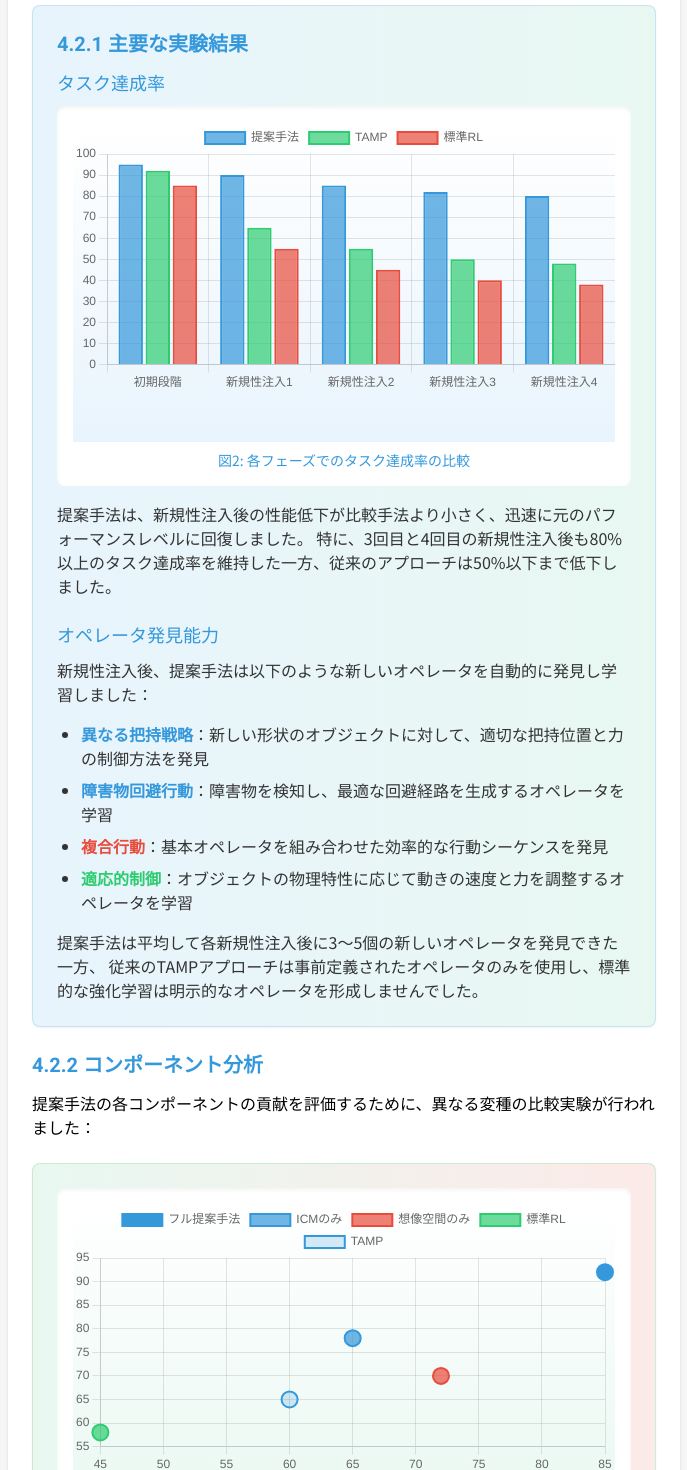
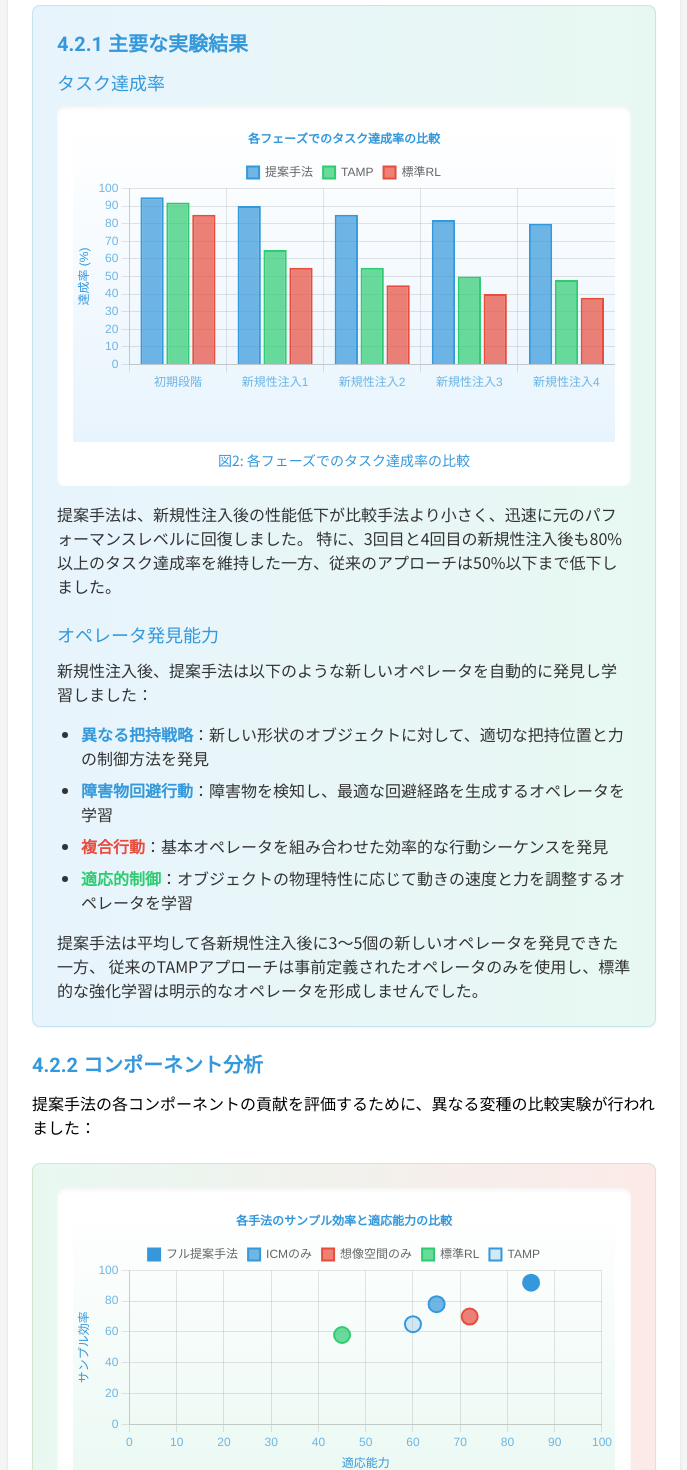
Before and after one commit to KyosukeIchikawa/ai_agent_articles, a Next.js app: page /experiments in a window 1280 px wide. Shown: the part 2340-3810 px from the top of the page, without its empty margins (296-983 px from the left). Built offline with nearby package versions, Linux system fonts and the light colour scheme.

Commit message:
スマートフォン環境でのグラフ表示の例外を修正

```diff
--- a/src/components/ResponsiveChart.js
+++ b/src/components/ResponsiveChart.js
@@ -1,27 +1,22 @@
 import React, { useEffect, useState } from 'react';
-import { Chart as ChartJS } from 'chart.js';
 
 /**
  * レスポンシブなチャートを表示するコンポーネント
  *
  * @param {Object} props
  * @param {React.ReactElement} props.chart - Chart.jsのコンポーネント (Bar, Line, Pieなど)
- * @param {Object} props.baseOptions - Chart.jsのオプション
  * @param {string} props.caption - チャートの説明キャプション
  * @param {string} props.captionColor - キャプションの色クラス名
  * @param {string} props.bgGradient - 背景グラデーションクラス (デフォルト: "from-white to-primary-light")
  */
 const ResponsiveChart = ({
   chart,
-  baseOptions,
   caption,
   captionColor = "text-primary",
   bgGradient = "from-white to-primary-light"
 }) => {
   // 画面サイズの状態
   const [isMobile, setIsMobile] = useState(false);
-  // チャートオプション
-  const [chartOptions, setChartOptions] = useState(baseOptions);
 
   // マウント時とリサイズ時に画面サイズを検出
   useEffect(() => {
@@ -42,71 +37,8 @@ const ResponsiveChart = ({
     };
   }, []);
 
-  // モバイル向けのチャートオプション調整
-  useEffect(() => {
-    if (isMobile) {
-      setChartOptions({
-        ...baseOptions,
-        maintainAspectRatio: false,
-        plugins: {
-          ...baseOptions.plugins,
-          legend: {
-            ...baseOptions.plugins?.legend,
-            position: 'bottom',
-            labels: {
-              boxWidth: 10,
-              padding: 10,
-              font: {
-                size: 10
-              }
-            }
-          },
-          title: {
-            ...baseOptions.plugins?.title,
-            font: {
-              ...(baseOptions.plugins?.title?.font || {}),
-              size: 12
-            }
-          }
-        },
-        scales: {
-          ...baseOptions.scales,
-          y: {
-            ...baseOptions.scales?.y,
-            ticks: {
-              ...(baseOptions.scales?.y?.ticks || {}),
-              font: {
-                size: 9
-              }
-            },
-            title: {
-              ...(baseOptions.scales?.y?.title || {}),
-              font: {
-                size: 10
-              }
-            }
-          },
-          x: {
-            ...baseOptions.scales?.x,
-            ticks: {
-              ...(baseOptions.scales?.x?.ticks || {}),
-              font: {
-                size: 9
-              }
-            },
-            title: {
-              ...(baseOptions.scales?.x?.title || {}),
-              font: {
-                size: 10
-              }
-            }
-          }
-        }
-      });
-    } else {
-      setChartOptions(baseOptions);
-    }
-  }, [baseOptions, isMobile]);
+  // chartがBooleanかどうかをチェック (エラー防止)
+  const isValidChart = chart && typeof chart !== 'boolean';
 
   return (
     <div className="flex justify-center">
@@ -115,8 +47,19 @@ const ResponsiveChart = ({
           className={`w-full bg-gradient-to-b ${bgGradient}`}
           style={{ height: isMobile ? '250px' : '320px' }}
         >
-          {/* Chart.jsのコンポーネントをクローンして新しいpropsを渡す */}
-          {React.cloneElement(chart, { options: chartOptions })}
+          {/* Chartが有効な場合のみレンダリング */}
+          {isValidChart && (
+            <div className="h-full w-full">
+              {chart}
+            </div>
+          )}
+
+          {/* チャートが無効な場合のフォールバック表示 */}
+          {!isValidChart && (
+            <div className="h-full w-full flex items-center justify-center">
+              <p className="text-primary">グラフを読み込めませんでした</p>
+            </div>
+          )}
         </div>
         {caption && (
           <p className={`text-sm ${captionColor} mt-2 text-center`}>
--- a/src/pages/experiments/index.js
+++ b/src/pages/experiments/index.js
@@ -453,7 +453,32 @@ export default function Experiments() {
                 <h4 className="text-lg font-medium mb-2 text-primary">タスク達成率</h4>
 
                 <ResponsiveChart
-                  chart={<Bar data={taskCompletionData} options={taskCompletionOptions} />}
+                  chart={
+                    <div className="h-full w-full">
+                      <Bar
+                        data={taskCompletionData}
+                        options={{
+                          ...taskCompletionOptions,
+                          responsive: true,
+                          maintainAspectRatio: true,
+                          plugins: {
+                            ...taskCompletionOptions.plugins,
+                            legend: {
+                              ...taskCompletionOptions.plugins?.legend,
+                              position: window.innerWidth < 768 ? 'bottom' : 'top',
+                              labels: {
+                                boxWidth: window.innerWidth < 768 ? 10 : 12,
+                                padding: window.innerWidth < 768 ? 10 : 10,
+                                font: {
+                                  size: window.innerWidth < 768 ? 10 : 12
+                                }
+                              }
+                            }
+                          }
+                        }}
+                      />
+                    </div>
+                  }
                   caption="図2: 各フェーズでのタスク達成率の比較"
                   captionColor="text-primary"
                   bgGradient="from-white to-primary-light"
@@ -502,7 +527,32 @@ export default function Experiments() {
 
             <div className="bg-gradient-to-r from-secondary-light to-accent-light p-6 rounded-lg shadow-sm border border-secondary/20 my-6">
               <ResponsiveChart
-                chart={<Scatter data={componentAnalysisData} options={componentAnalysisOptions} />}
+                chart={
+                  <div className="h-full w-full">
+                    <Scatter
+                      data={componentAnalysisData}
+                      options={{
+                        ...componentAnalysisOptions,
+                        responsive: true,
+                        maintainAspectRatio: true,
+                        plugins: {
+                          ...componentAnalysisOptions.plugins,
+                          legend: {
+                            ...componentAnalysisOptions.plugins?.legend,
+                            position: window.innerWidth < 768 ? 'bottom' : 'top',
+                            labels: {
+                              boxWidth: window.innerWidth < 768 ? 10 : 12,
+                              padding: window.innerWidth < 768 ? 8 : 10,
+                              font: {
+                                size: window.innerWidth < 768 ? 10 : 12
+                              }
+                            }
+                          }
+                        }
+                      }}
+                    />
+                  </div>
+                }
                 caption="図3: 各手法のサンプル効率と適応能力の比較"
                 captionColor="text-primary"
                 bgGradient="from-white to-secondary-light"
```
